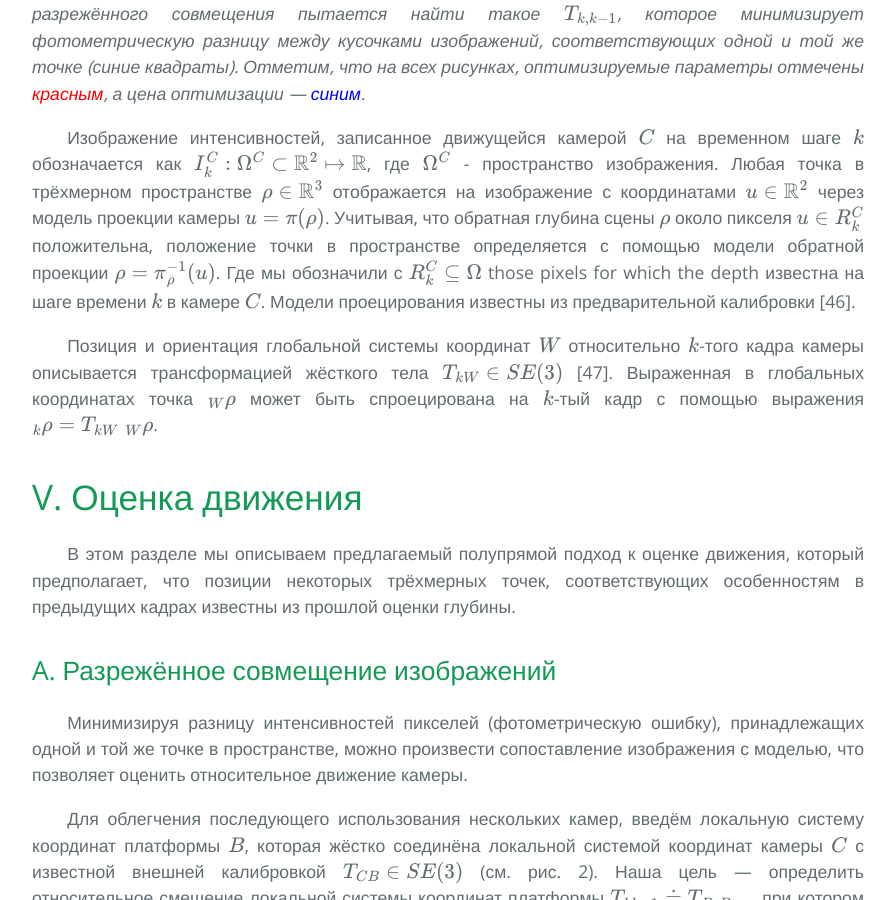
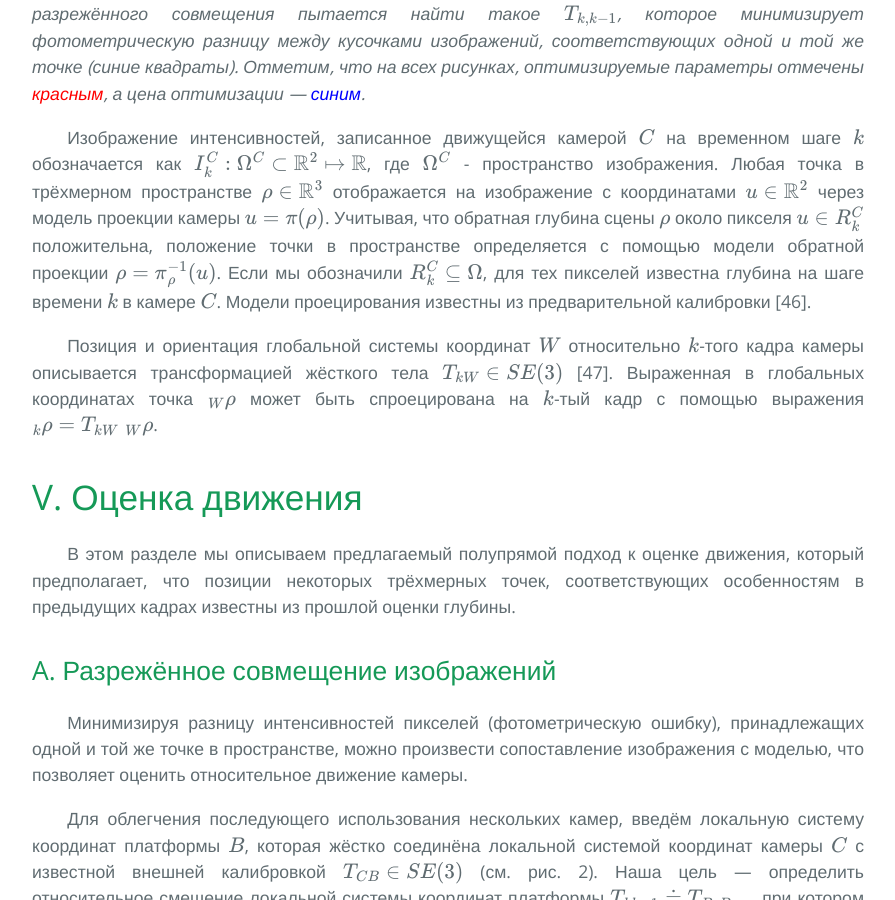
Before and after one commit to i-v-s/slam, a Jekyll site: the page built from svo2.md, in a window 1280 px wide and 900 px high, scrolled down 7756 px. Shown: the whole window, without its empty margins (192-1087 px from the left). Built offline with Jekyll 4.4.1, drawn with Linux system fonts in a browser that asks for light colours; our own code applies the rules of GitHub Pages for plain Markdown files; formulas are drawn with MathJax 3.

Commit message:
Updated svo2.md

```diff
--- a/svo2.md
+++ b/svo2.md
@@ -300,8 +300,8 @@ along intensity gradient edges. Фильтры инициализируются
 с координатами $$u \in \mathbb{R}^{2}$$ через модель проекции камеры
 $$u = \pi(\rho)$$. Учитывая, что обратная глубина сцены $$\rho$$ около пикселя
 $$u \in R_{k}^{C} $$ положительна, положение точки в пространстве определяется с помощью
-модели обратной проекции $$ \rho = \pi_{\rho}^{−1} (u) $$. Где мы обозначили с
-$$ R_{k}^{C} \subseteq \Omega $$ those pixels for which the depth известна на шаге времени
+модели обратной проекции $$ \rho = \pi_{\rho}^{−1} (u) $$. Если мы обозначили
+$$ R_{k}^{C} \subseteq \Omega $$, для тех пикселей известна глубина на шаге времени
 $$k$$ в камере $$C$$. Модели проецирования известны из предварительной калибровки [46].
 
 Позиция и ориентация глобальной системы координат $$W$$
```
